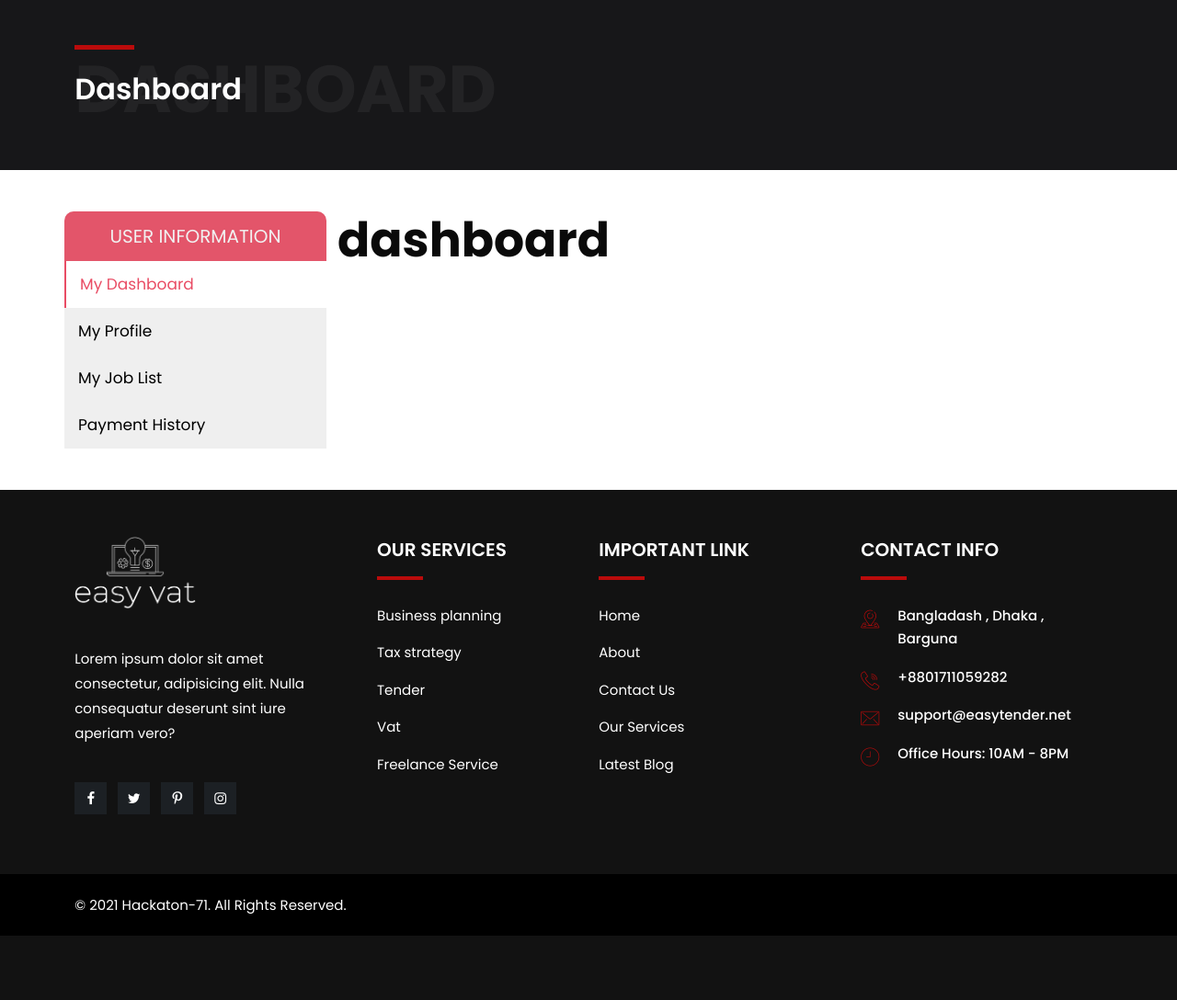
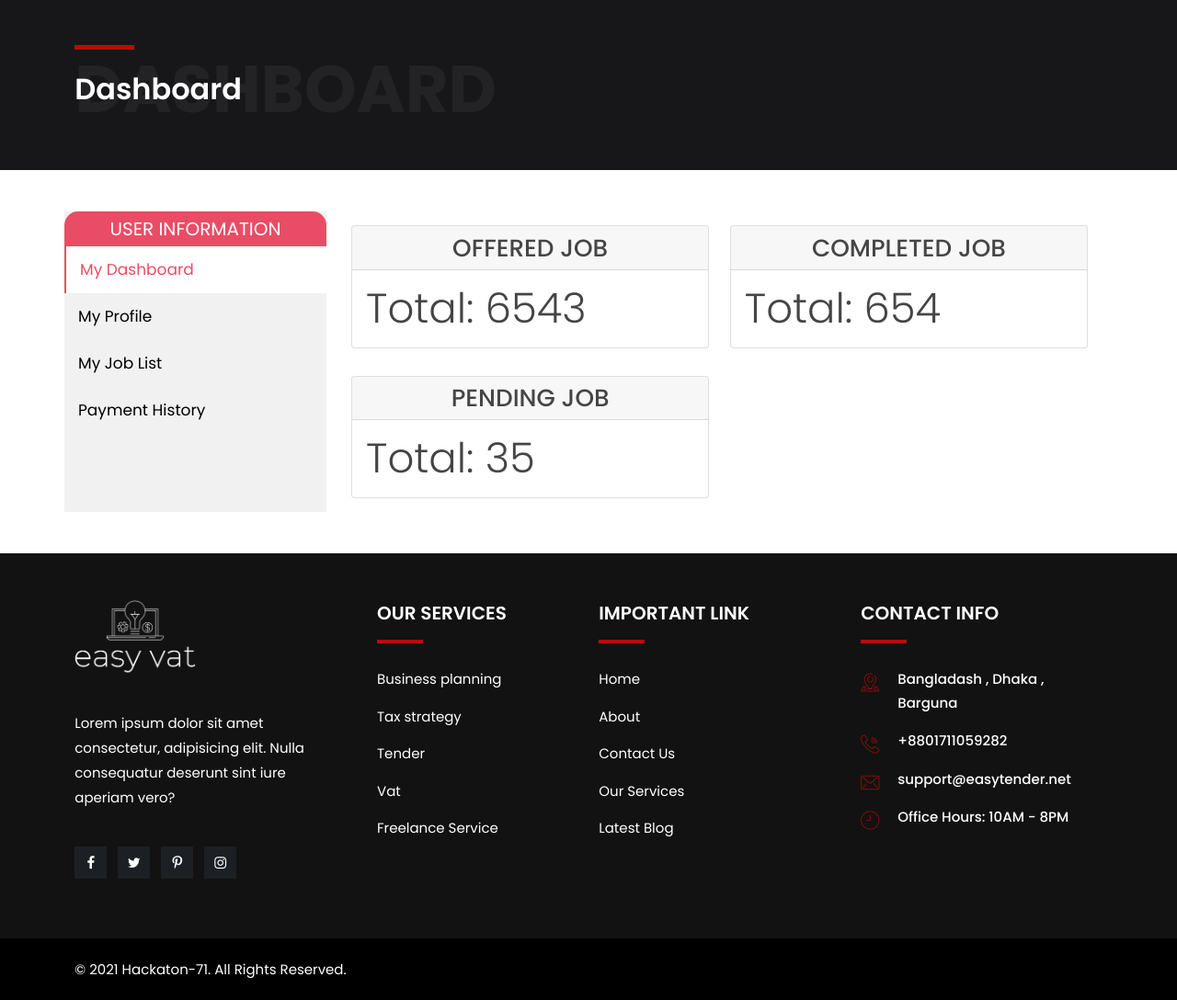
Before and after one commit to alauddinjahin/Easytender-projects, a Laravel app: page /myaccount/client in a window 1280 px wide. Shown: the part 149-1237 px from the top of the page at 92% size. Before the commit the page ends 1167 px from the top, so only its background shows below. Run offline with Laravel 9, Linux system fonts and the light colour scheme.

Commit message:
client dashboard

```diff
--- a/public/backend/css/user-dashboard.css
+++ b/public/backend/css/user-dashboard.css
@@ -2,7 +2,7 @@
 /* Style the tab */
 .tab {
   background-color: #f1f1f1;
-  border-radius: 10px;
+  padding-bottom: 15px;
   /* height: 370px; */
 }
 
@@ -17,6 +17,7 @@
   cursor: pointer;
   transition: 0.3s;
   font-size: 17px;
+  background-color: #f1f1f1;
 }
 
 /* Change background color of buttons on hover */
@@ -51,7 +52,7 @@
   display: block;
   border-radius: 10px 10px 0px 0px;
   background-color: #e3556a;
-  color: #f1f1f1;
+  color: #fff;
   text-transform: uppercase;
   text-align: center;
   padding: 10px 4px;
@@ -105,6 +106,10 @@
 
 }
 
+.summery-card{
+  background-color: #f48696 !important;
+}
+
 /* .current{
   background-color: #e3556a;
   color: #fff;
--- a/resources/views/frontend/pages/myaccount/client-dashboard.blade.php
+++ b/resources/views/frontend/pages/myaccount/client-dashboard.blade.php
@@ -22,15 +22,46 @@
     <div class="container py-5">
 
         <div class="row">
-            <div class="tab tab-menu col-3">
+            <div class="tab tab-menu col-md-3">
                 <span class="menu-header">User Information</span>
                 <button class="tablinks active" onclick="openCity(event, 'dashboard')" id="defaultOpen">My Dashboard</button>
                 <button class="tablinks" onclick="openCity(event, 'my-profile')">My Profile</button>
                 <button class="tablinks" onclick="openCity(event, 'my-job-list')">My Job List</button>
                 <button class="tablinks" onclick="openCity(event, 'payment-history')">Payment History</button>
             </div>
-            <div class="tabcontent col-9" id="dashboard">
-                <h1>dashboard</h1>
+            <div class="tabcontent col-md-9" id="dashboard">
+                <div class="row px-3">
+                    <div class="col-md-6 py-3">
+                        <div class="card">
+                            <div class="card-header text-center text-uppercase h3">
+                                <span>Offered Job</span>
+                            </div>
+                            <div class="card-body display-5">
+                                Total: 6543
+                            </div>
+                        </div>
+                    </div>
+                    <div class="col-md-6 py-3">
+                        <div class="card">
+                            <div class="card-header text-center text-uppercase h3">
+                                <span>Completed Job</span>
+                            </div>
+                            <div class="card-body display-5">
+                                Total: 654
+                            </div>
+                        </div>
+                    </div>
+                    <div class="col-md-6 py-3">
+                        <div class="card">
+                            <div class="card-header text-center text-uppercase h3">
+                                <span>Pending Job</span>
+                            </div>
+                            <div class="card-body display-5">
+                                Total: 35
+                            </div>
+                        </div>
+                    </div>
+                </div>
             </div>
 
             <div class="tabcontent col-9" id="my-profile" >
@@ -575,8 +606,14 @@
 @endsection
 
 @push('css')
-<link rel="stylesheet" href="{{ asset('frontend/vendor/datatable/css/jquery.dataTables.min.css') }}">
-<link rel="stylesheet" href="{{ asset('backend/css/user-dashboard.css')}}">
+    <link rel="stylesheet" href="{{ asset('frontend/vendor/datatable/css/jquery.dataTables.min.css') }}">
+    <link rel="stylesheet" href="{{ asset('backend/css/user-dashboard.css')}}">
+    <link rel="stylesheet" type="text/css" href="{{ asset('frontend/custom.css')}}">
+    <style>
+        ..summery-card{
+  background-color: #f48696 !important;
+}a{}
+    </style>
 @endpush
 
 @push('js')
```
Also changed, not shown: resources/views/frontend/pages/tender/alltender.blade.php (+6 -6 lines).
